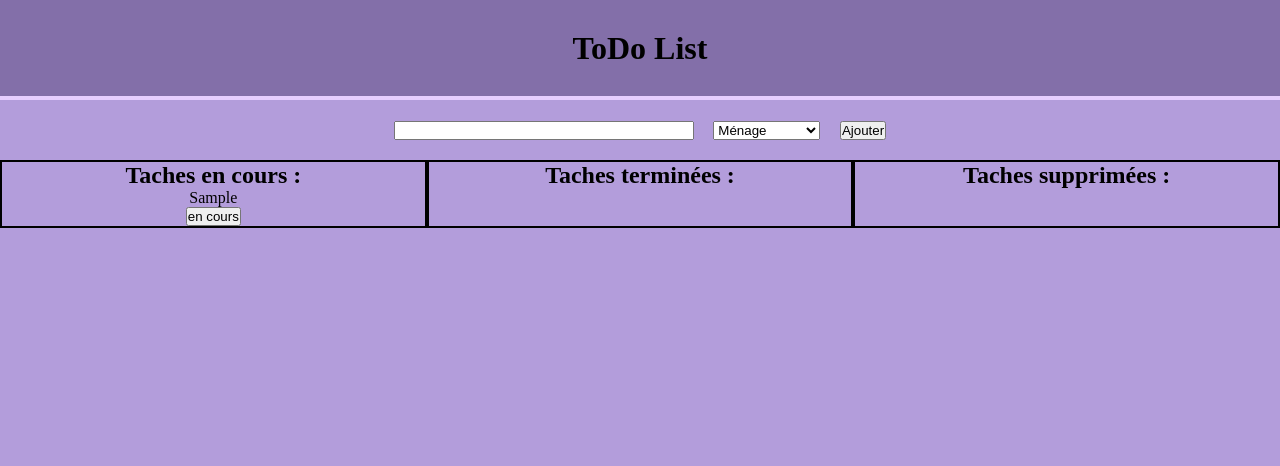
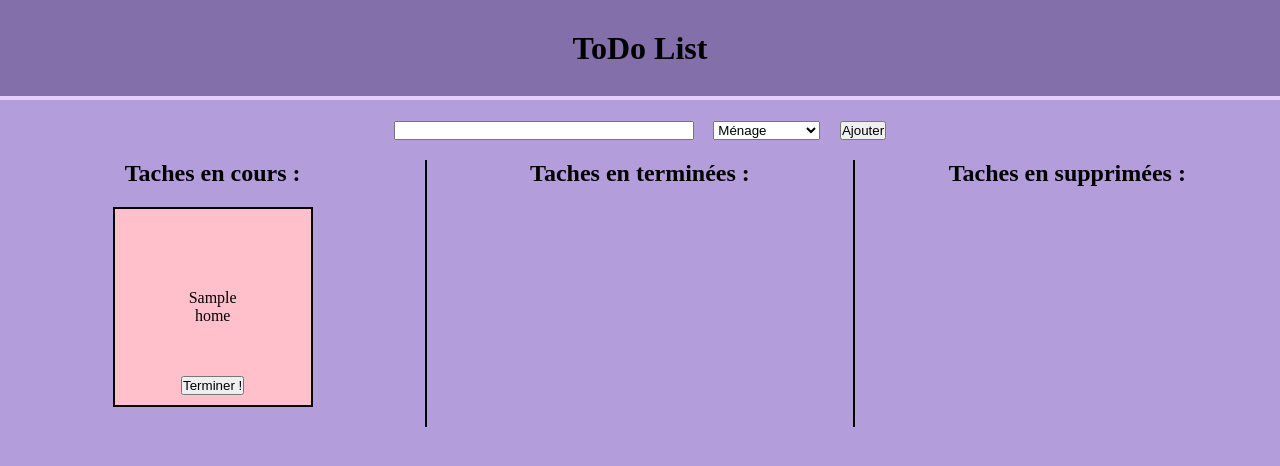
Before and after one commit to JeremyQuievreux/React, a React (Create React App) app in the folder todo-list2/: page / in a window 1280 px wide. Both pictures are taken after typing "Sample" into the empty fields and a click on the button "Ajouter". Shown: the top 466 px of the page. Built offline with nearby package versions, Linux system fonts and the light colour scheme.

Commit message:
finish him!!

```diff
--- a/todo-list2/src/App.js
+++ b/todo-list2/src/App.js
@@ -23,15 +23,26 @@ function App() {
   useEffect(() => {
   }, [todosList]);
 
+  function setStyle(value){
+    if (value === "home") {
+      return ("home");
+    } else if (value === "hobbie") {
+      return ("hobbie");
+    } else if (value === "admin") {
+      return ("admin")
+    }
+  }
+
 
   function getTaskInProgresse(){
     let result = todosList.map((todo, key) => {
       if (todo.etat === "en cours") {
         return (
-          <div key={key}>
+          <div key={key} className={"item " + setStyle(todo.type)}>
             <p>{todo.task}</p>
-            <button onClick={() => switchTerminée(todo)}>
-              {todo.etat}
+            <p>{todo.type}</p>
+            <button onClick={() => switchToTerminée(todo)}>
+              Terminer !
             </button>
           </div>
         );
@@ -42,25 +53,48 @@ function App() {
     return result;
   };
   /*****/
-  function switchTerminée(todoTask){
+  function switchToTerminée(todoTask){
     let result = setTodosList((todosList) =>
-      todosList.map((item) =>
-        item === todoTask ? { ...item, etat: "done" } : item
-      )
+      todosList.map((item) => {
+        if (item === todoTask) {
+          return (
+            {...item, etat: "done"}
+            )
+        } else {
+          return item
+        }
+      })
     );
     return result;
-
   }
 
+  function switchToDelete(todoTask){
+    let result = setTodosList((todosList) =>
+      todosList.map((item) => {
+        if (item === todoTask) {
+          return (
+            {...item, etat: "delete"}
+            )
+        } else {
+          return item
+        }
+      })
+    );
+    return result;
+  }
+  /*
+  item === todoTask ? { ...item, etat: "done" } : item
+  */
   /*****/
   function getTaskDone(){
     let result = todosList.map((todo, key) => {
       if (todo.etat === 'done') {
         return (
-          <div key={key}>
+          <div key={key} className={"item " + setStyle(todo.type)}>
             <p>{todo.task}</p>
-            <button>
-              {todo.etat}
+            <p>{todo.type}</p>
+            <button onClick={() => switchToDelete(todo)}>
+              Supprimer !
             </button>
           </div>
         );
@@ -75,11 +109,9 @@ function App() {
     let result = todosList.map((todo, key) => {
       if (todo.etat === 'delete') {
         return (
-          <div key={key}>
+          <div key={key} className={"item " + setStyle(todo.type)}>
             <p>{todo.task}</p>
-            <button>
-              {todo.etat}
-            </button>
+            <p>{todo.type}</p>
           </div>
         );
       } else {
--- a/todo-list2/src/App.scss
+++ b/todo-list2/src/App.scss
@@ -35,3 +35,20 @@ header{
     }
   }
 }
+
+.item{
+  width: 200px;
+  height: 200px;
+  border: 2px solid black;
+  margin: 20px;
+  display: flex;
+  flex-direction: column;
+  justify-content: center;
+  align-items: center;
+  position: relative;
+  button{
+    position: absolute;
+    bottom: 10px;
+
+  }
+}
--- a/todo-list2/src/Task/Task.js
+++ b/todo-list2/src/Task/Task.js
@@ -8,16 +8,28 @@ function Task({task, taskDone, taskDelete}) {
     return(
         <div className="task-container">
             <div className="en-cours">
-                <h2>Taches en cours : </h2>
-                {task}
+                <div>
+                    <h2>Taches en cours : </h2>
+                </div>
+                <div className="items">
+                    {task}
+                </div>
             </div>
             <div className="done">
-                <h2>Taches terminées : </h2>
-                {taskDone}
+                <div>
+                    <h2>Taches en terminées : </h2>
+                </div>
+                <div className="items">
+                    {taskDone}
+                </div>
             </div>
             <div className="delete">
-                <h2>Taches supprimées : </h2>
-                {taskDelete}
+                <div>
+                    <h2>Taches en supprimées : </h2>
+                </div>
+                <div className="items">
+                    {taskDelete}
+                </div>
             </div>
         </div>
     )
--- a/todo-list2/src/Task/Task.scss
+++ b/todo-list2/src/Task/Task.scss
@@ -1,18 +1,38 @@
 .task-container{
     display: flex;
     .en-cours{
-        border: 2px solid black;
+        border-right: 2px solid black;
         flex: 1;
         text-align: center;
+        display: flex;
+        flex-direction: column;
     }
     .done{
-        border: 2px solid black;
         flex: 1;
         text-align: center;
+        border-right: 2px solid black;
+
     }
     .delete{
-        border: 2px solid black;
         flex: 1;
         text-align: center;
     }
 }
+
+.items{
+    display: flex;
+    justify-content: space-around;
+    flex-wrap: wrap;
+}
+
+.home{
+    background-color: pink;
+}
+
+.hobbie{
+    background-color: yellow;
+}
+
+.admin {
+    background-color: yellowgreen;
+}
```
